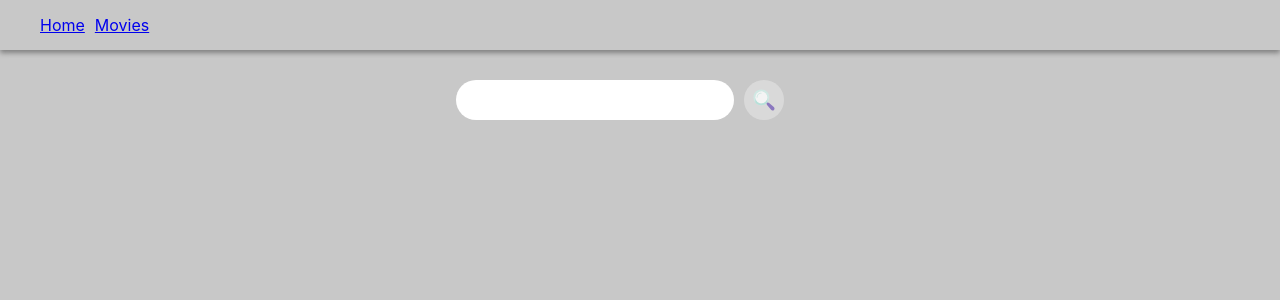
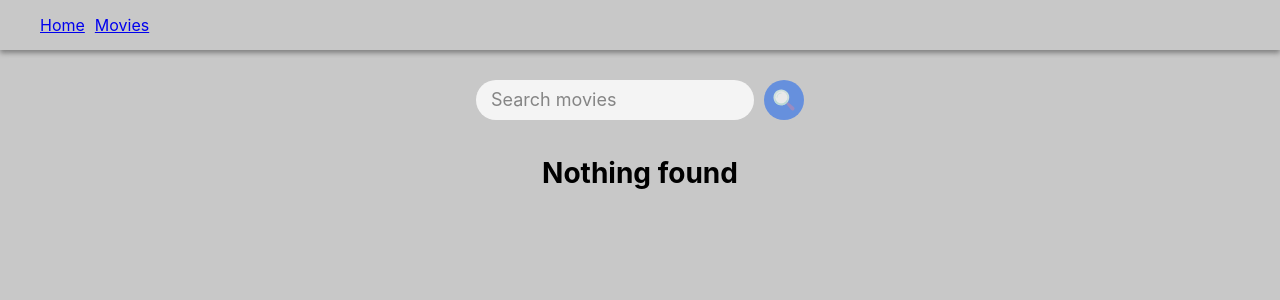
Before and after one commit to barteknr1/goit-react-hw-05-movies, a React (Create React App) app: page /movies in a window 1280 px wide. Shown: the top 300 px of the page. Built offline with nearby package versions, Linux system fonts and the light colour scheme.

Commit message:
Fixed Reviews & added getMoviesByQuery & some styles

```diff
--- a/src/Pages/Home/Home.jsx
+++ b/src/Pages/Home/Home.jsx
@@ -1,6 +1,7 @@
 import React, { useState, useEffect } from 'react'
 import api from 'utils/getMovies'
 import { Link } from 'react-router-dom';
+import css from './Home.module.css'
 
 const Home = () => {
   const [movies, setMovies] = useState([]);
@@ -19,12 +20,11 @@ const Home = () => {
 
   return (
     <main>
-      <h1>Trending today</h1>
-      <ul className="movieList">
+      <h1 className={css.trendingHeader}>Trending today</h1>
+      <ul className={css.trendingList}>
         {movies.map(({ id, title }) =>
           <li
-            key={id}
-            className="movieListItem">
+            key={id}>
             <Link to={`/movies/${id}`}>{title}</Link>
           </li>
         )}
--- /dev/null
+++ b/src/Pages/Home/Home.module.css
@@ -0,0 +1,8 @@
+.trendingHeader {
+  margin-left: 25px;
+}
+.trendingList {
+  display: flex;
+  flex-direction: column;
+  gap: 5px;
+}
--- a/src/Pages/MovieDetails/MovieDetails.jsx
+++ b/src/Pages/MovieDetails/MovieDetails.jsx
@@ -12,7 +12,6 @@ const MovieDetails = () => {
     (async () => {
       try {
         const movie = await api.getMovieById(movieId);
-        // console.log(movie);
         setSelectedMovie([movie]);
       }
       catch (err) {
--- a/src/Pages/MovieDetails/MovieDetails.module.css
+++ b/src/Pages/MovieDetails/MovieDetails.module.css
@@ -5,6 +5,7 @@
   margin-top: 20px;
 }
 .button {
+  margin-left: 30px;
   padding: 8px 16px;
   border-radius: 2%;
   background-color: #3f51b5;
@@ -33,6 +34,7 @@
   gap: 20px;
   padding-bottom: 15px;
   box-shadow: 0 3px 3px gray;
+  padding-left: 20px;
 }
 .movieImg {
   width: 250px;
@@ -43,7 +45,8 @@
   padding: 0;
 }
 .movieInfo {
-  padding-bottom: 15px;
+  padding-bottom: 10px;
+  padding-left: 20px;
   box-shadow: 0 3px 3px gray;
 }
 .movieInfoText {
--- a/src/Pages/Movies/Movies.jsx
+++ b/src/Pages/Movies/Movies.jsx
@@ -1,17 +1,65 @@
 import React from 'react';
 import css from './Movies.module.css'
+import { useState } from 'react';
+import api from 'utils/getMovies';
+import { Link } from 'react-router-dom';
 
-const Movies = props => {
+const Movies = () => {
+  const [query, setQuery] = useState('');
+  const [movies, setMovies] = useState([])
+
+  const handleChange = (e) => {
+    e.preventDefault();
+    setQuery(e.target.value);
+  }
+
+  const handleSubmit = (e) => {
+    e.preventDefault();
+    (async () => {
+      try {
+        const moviesByQuery = await api.getMoviesByQuery(query);
+        setMovies(moviesByQuery);
+      }
+      catch (err) {
+        console.log(err)
+      }
+    })();
+  }
+
   return (
     <main className={css.movies}>
-      <form className={css.searchForm}>
-        <input type="text" className={css.searchFormInput} />
-        <button type="submit" className={css.searchFormButton} />
+      <form
+        className={css.searchForm}
+        onSubmit={handleSubmit}
+      >
+        <input
+          type="text"
+          onChange={handleChange}
+          value={query}
+          className={css.searchFormInput}
+          autoFocus
+          autoComplete="off"
+          placeholder="Search movies"
+          required
+        />
+        <button
+          type="submit"
+          className={css.searchFormButton}
+        />
       </form>
-      <div>
-        <ul>
-          {/* movies.map */}
-        </ul>
+      <div className={css.moviesWrapper}>
+        {movies.length > 0 ? (
+          <ul className={css.moviesList}>
+            {movies.map(({ id, title }) =>
+              <li
+                key={id}>
+                <Link to={`/movies/${id}`}>{title}</Link>
+              </li>
+            )}
+          </ul>
+        ) : (
+          <h4 className="nothingFound">Nothing found</h4>
+        )}
       </div>
     </main>
   )
--- a/src/Pages/Movies/Movies.module.css
+++ b/src/Pages/Movies/Movies.module.css
@@ -1,10 +1,9 @@
 .movies {
   margin-top: 30px;
-  display: flex;
-  justify-content: center;
 }
 .searchForm {
   display: flex;
+  justify-content: center;
   font: inherit;
   min-width: 300px;
 }
@@ -35,11 +34,11 @@
   border: 0;
   border-radius: 50%;
   background-image: url('./magnifier.svg');
-  background-color: rgb(222, 222, 222);
+  background-color: rgb(38, 107, 235);
   background-size: 70%;
   background-repeat: no-repeat;
   background-position: center;
-  opacity: 0.8;
+  opacity: 0.6;
   transition: opacity 250ms cubic-bezier(0.4, 0, 0.2, 1);
   cursor: pointer;
   outline: none;
@@ -47,3 +46,12 @@
 .searchFormButton:hover {
   opacity: 1;
 }
+.moviesWrapper {
+  display: flex;
+  justify-content: center;
+}
+.moviesList {
+  display: flex;
+  flex-direction: column;
+  gap: 5px;
+}
--- a/src/components/Reviews/Reviews.jsx
+++ b/src/components/Reviews/Reviews.jsx
@@ -12,7 +12,6 @@ const Reviews = () => {
     (async () => {
       try {
         const reviews = await api.getMovieReviews(movieId);
-        console.log(reviews);
         setReviews(reviews);
       }
       catch (err) {
@@ -22,20 +21,20 @@ const Reviews = () => {
   }, [movieId])
   return (
     <div>
-      <ul className={css.reviewList}>
-        {reviews.length > 0 ? (
-          reviews.map(({ author, id, content }) => {
-            (
-              <li key={id} className={css.reviewItem}>
-                <p className={css.reviewAuthor}>Author: {author}</p>
-                <p>{content}</p>
-              </li>
-            )
-          }
-          )) : (<p>No reviews</p>)}
-      </ul>
+      {reviews.length > 0 ? (
+        <ul className={css.reviewList}>
+          {reviews.map(({ author, id, content }) => (
+            <li key={id} className={css.reviewItem}>
+              <p className={css.reviewAuthor}>Author: {author}</p>
+              <p>{content}</p>
+            </li>
+          ))}
+        </ul>
+      ) : (
+        <p className="nothingFound">No reviews</p>
+      )}
     </div>
   )
-};
+}
 
 export default Reviews
--- a/src/components/Reviews/Reviews.module.css
+++ b/src/components/Reviews/Reviews.module.css
@@ -11,7 +11,7 @@
   outline: 1px dashed black;
   outline-offset: 5px;
   border-radius: 1px;
-  padding: 0 20px;
+  padding: 1px 20px;
   width: 90%;
 }
 .reviewAuthor {
--- a/src/index.css
+++ b/src/index.css
@@ -28,3 +28,6 @@ nav {
   align-items: center;
   gap: 10px;
 }
+.nothingFound {
+  font-size: 28px;
+}
--- a/src/utils/getMovies.js
+++ b/src/utils/getMovies.js
@@ -47,7 +47,7 @@ const getMovieCast = async (id) => {
 
 const getMovieReviews = async (id) => {
     try {
-        const response = await axios.get(`${BASE_URL}/movie/${id}/reviews?language=en-US&page=1`, {
+        const response = await axios.get(`${BASE_URL}/movie/${id}/reviews?page=1`, {
             params: {
                 api_key: API_KEY,
             }
@@ -59,5 +59,20 @@ const getMovieReviews = async (id) => {
     }
 };
 
-const api = { getTrendingMovies, getMovieById, getMovieCast, getMovieReviews };
+const getMoviesByQuery = async (query) => {
+    try {
+        const response = await axios.get(`${BASE_URL}/search/movie?&page=1`, {
+            params: {
+                query: query,
+                api_key: API_KEY,
+            }
+        })
+        return await response.data.results
+    }
+    catch (err) {
+        console.log(err);
+    }
+};
+
+const api = { getTrendingMovies, getMovieById, getMovieCast, getMovieReviews, getMoviesByQuery };
 export default api
```
